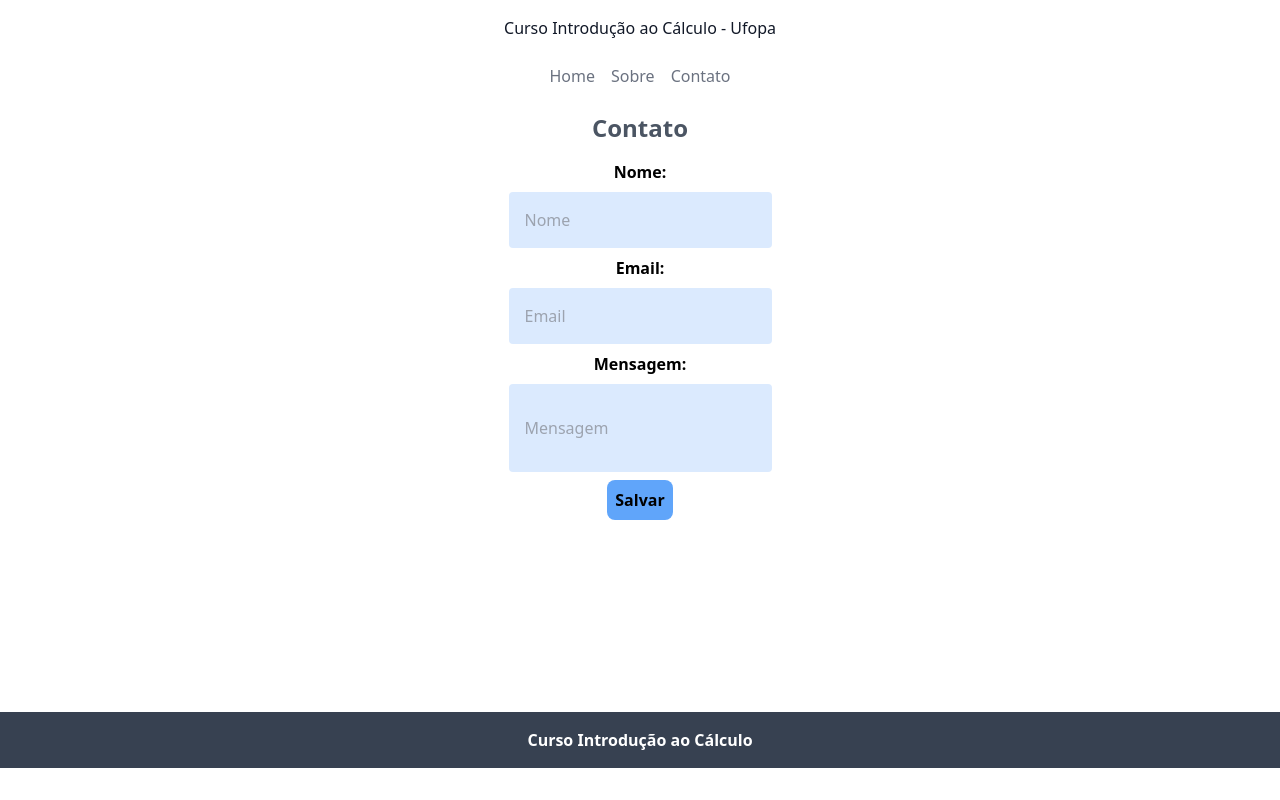
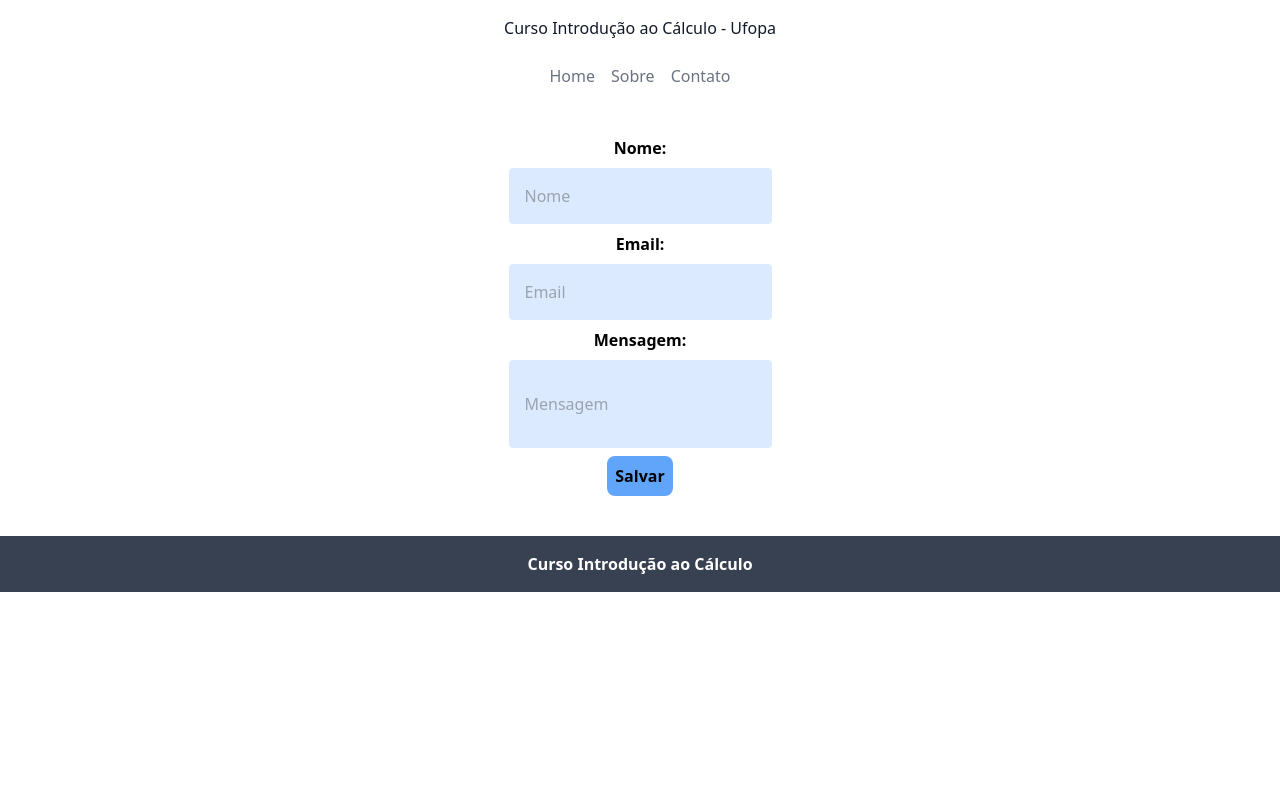
Before and after one commit to MatheusRamo/site-cic-ufopa, a Next.js app: page /contato in a window 1280 px wide. Built offline with nearby package versions, Linux system fonts and the light colour scheme.

Commit message:
second commit

```diff
--- a/components/Header/index.js
+++ b/components/Header/index.js
@@ -4,7 +4,7 @@
 const Header = () => {
   return (
     <>
-      <div className="bg-white text-center p-4 font-medium text-gray-500 hover:text-gray-900">Curso Introdução ao Cálculo - Ufopa</div>
+      <div className="bg-white text-center p-4 font-medium text-gray-900">Curso Introdução ao Cálculo - Ufopa</div>
 
       <div className="bg-white p-2 text-center ">
       <Link href="/">
--- a/pages/contato.js
+++ b/pages/contato.js
@@ -6,10 +6,7 @@
         <div>
             <Title>Contato</Title>
 
-            <h1 className=" my-4 text-center text-gray-600 font-bold text-2xl">Contato</h1>
-
-
-            <div className="w-58 text-center mx-auto">
+            <div className="w-58 text-center mx-auto mt-10">
 
                 <label className="font-bold">Nome:</label>
                 <input className="p-4 block bg-blue-100 mx-auto my-2 rounded" placeholder="Nome" name="Nome"  type="text"></input>
@@ -20,7 +17,7 @@
                 <label className="font-bold">Mensagem:</label>
                 <input className="px-4 py-8 block bg-blue-100 mx-auto my-2 rounded" placeholder="Mensagem"  name="Mensagem" type="text"></input>
 
-                <button className="bg-blue-400 mx-auto p-2 font-bold rounded-lg mb-48 hover:shadow-lg" >Salvar</button>
+                <button className="bg-blue-400 mx-auto p-2 font-bold rounded-lg mb-10 hover:shadow-lg" >Salvar</button>
 
             </div>
 
--- a/pages/index.js
+++ b/pages/index.js
@@ -8,7 +8,7 @@
 
         <div>
             <Title>Home</Title>
-            <div className="text-center grid sm:grid-cols-1 md:grid-cols-2 lg:grid-cols-4 mb-10">
+            <div className="text-center grid sm:grid-cols-1 md:grid-cols-2 lg:grid-cols-4 mb-10 mt-10">
 
                 <div className="border-2 border-solid rounded w-64 h-64 mx-auto my-2">
 
```
